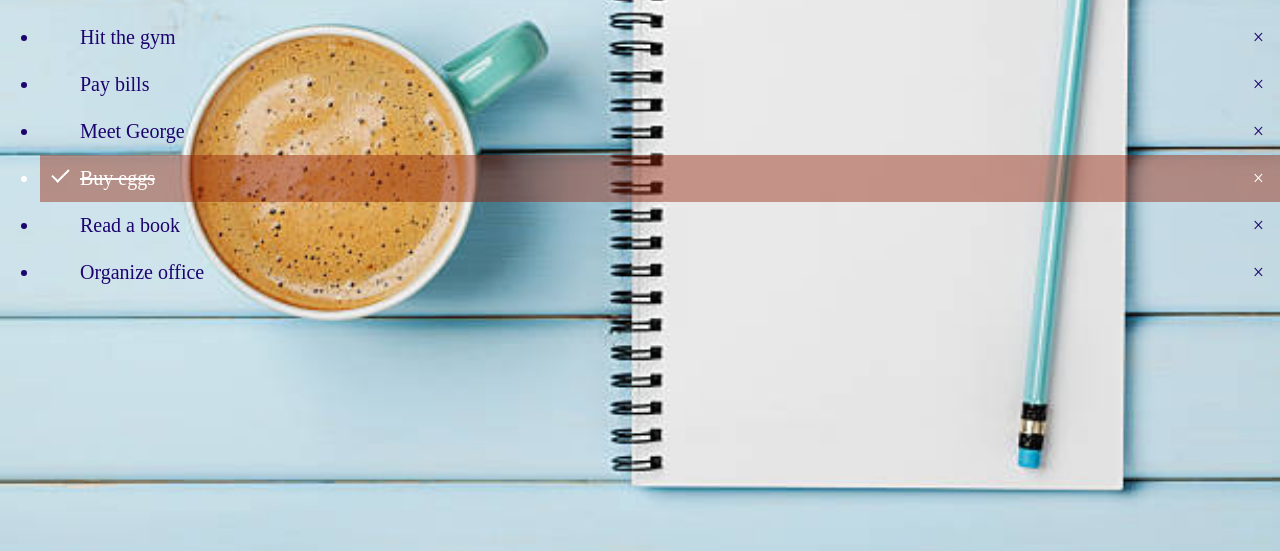
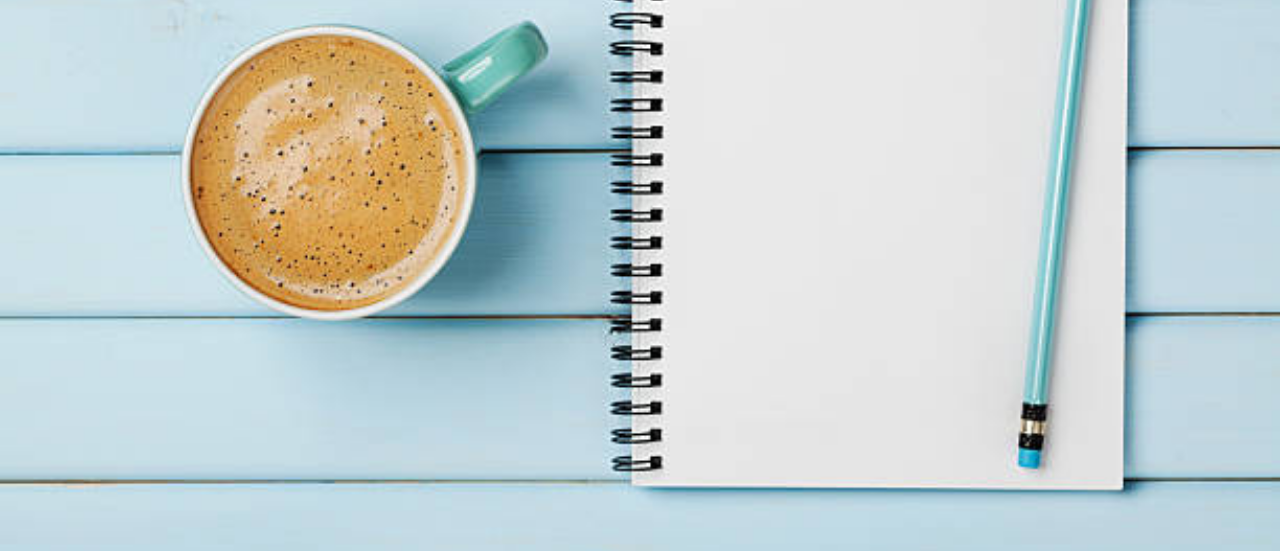
Before and after one commit to adarshsahu27/LGMVIP-Web, a plain HTML site: page TASK-1/tdl.html in a window 1280 px wide. Shown: the part 249-800 px from the top of the page. Drawn offline with Linux system fonts and the light colour scheme.

Commit message:
Update tdl.html

```diff
--- a/TASK-1/tdl.html
+++ b/TASK-1/tdl.html
@@ -20,12 +20,7 @@
         </div>
 
         <ul id="list">
-            <li>Hit the gym</li>
-            <li>Pay bills</li>
-            <li>Meet George</li>
-            <li class="checked">Buy eggs</li>
-            <li>Read a book</li>
-            <li>Organize office</li>
+
         </ul>
     </div>
     <script src="tdl.js"></script>
```
